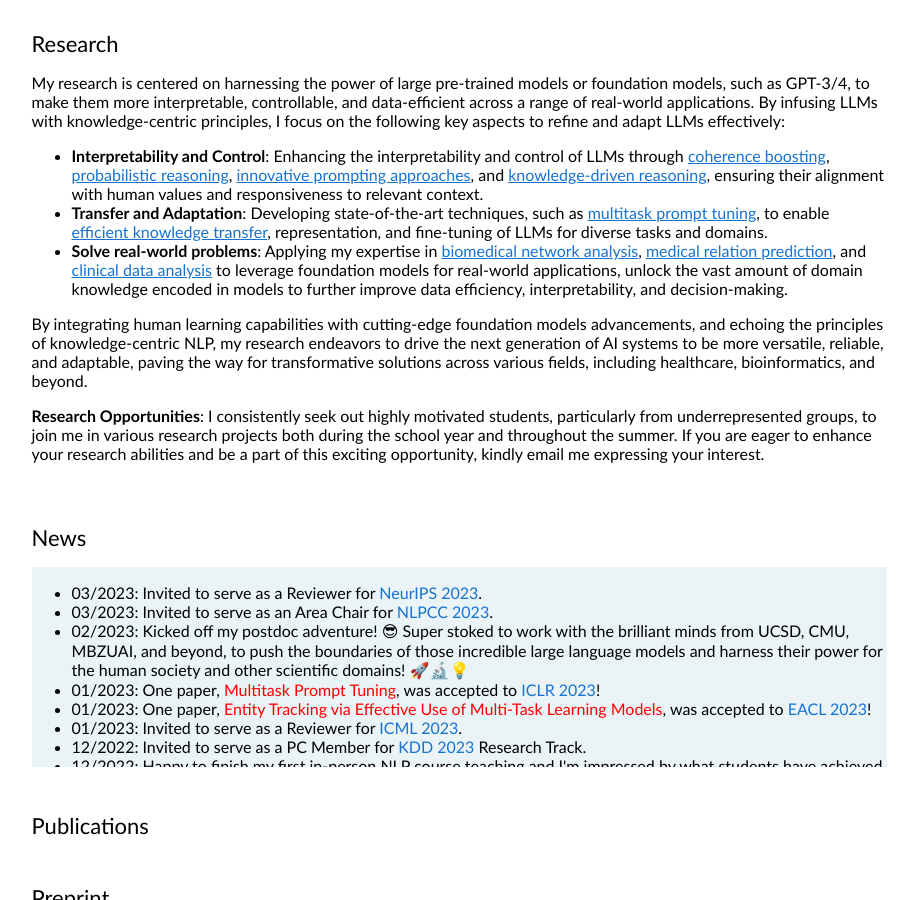
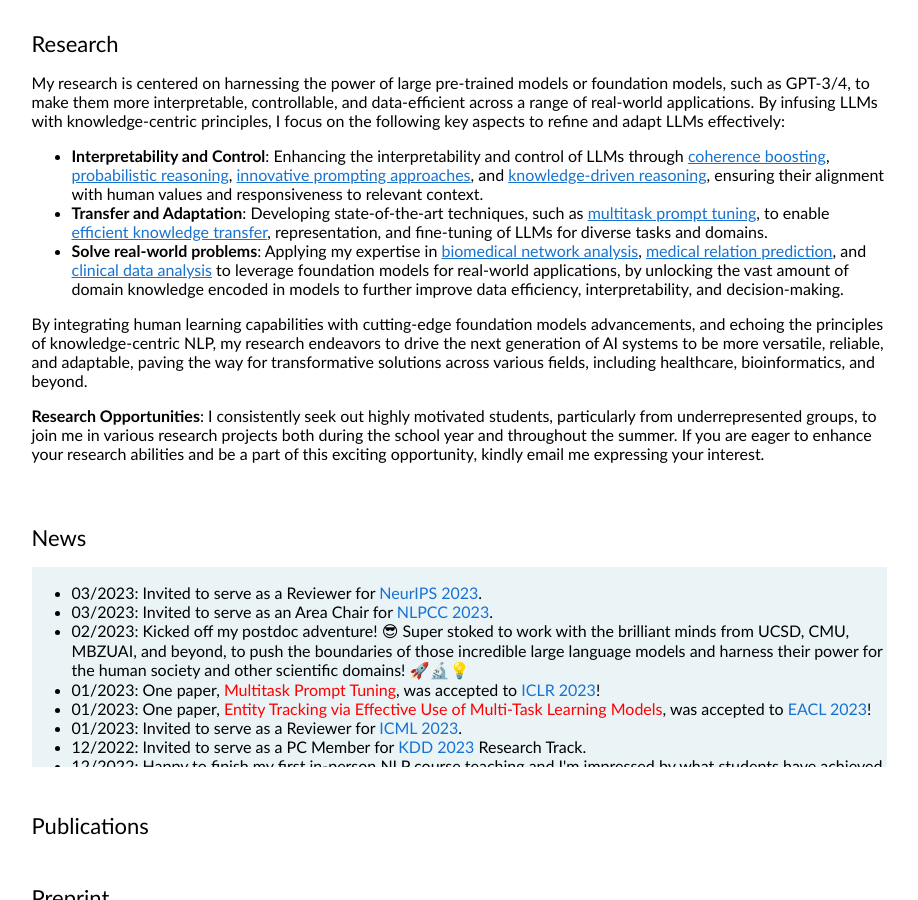
Before and after one commit to zhenwang9102/zhenwang9102.github.io, a Jekyll site: the page built from _posts/2019-06-02-venue.markdown, in a window 1280 px wide and 900 px high, scrolled down 455 px. Shown: the whole window, without its empty margins (181-1099 px from the left). Built offline with Jekyll 4.4.1, drawn with Linux system fonts in a browser that asks for light colours.

Commit message:
Update default.html

```diff
--- a/_layouts/default.html
+++ b/_layouts/default.html
@@ -78,7 +78,7 @@
                   <b>Transfer and Adaptation</b>: Developing state-of-the-art techniques, such as <a style="text-decoration:underline;" href="https://arxiv.org/abs/2303.02861">multitask prompt tuning</a>, to enable <a style="text-decoration:underline;" href="https://aclanthology.org/2022.suki-1.7/">efficient knowledge transfer</a>, representation, and fine-tuning of LLMs for diverse tasks and domains.
                 </li>
                 <li>
-                  <b>Solve real-world problems</b>: Applying my expertise in <a style="text-decoration:underline;" href="">biomedical network analysis</a>, <a style="text-decoration:underline;" href="https://arxiv.org/abs/2005.00889">medical relation prediction</a>, and <a style="text-decoration:underline;" href="https://arxiv.org/abs/1906.09285" >clinical data analysis</a> to leverage foundation models for real-world applications, unlock the vast amount of domain knowledge encoded in models to further improve data efficiency, interpretability, and decision-making.
+                  <b>Solve real-world problems</b>: Applying my expertise in <a style="text-decoration:underline;" href="">biomedical network analysis</a>, <a style="text-decoration:underline;" href="https://arxiv.org/abs/2005.00889">medical relation prediction</a>, and <a style="text-decoration:underline;" href="https://arxiv.org/abs/1906.09285" >clinical data analysis</a> to leverage foundation models for real-world applications, by unlocking the vast amount of domain knowledge encoded in models to further improve data efficiency, interpretability, and decision-making.
                  </li>
 <!--                 <li>
                   <b>Knowledge Acquisition</b>: Structured information extraction from text and graphs, knowledge graph construction, knowledge distillation from large language models
```
